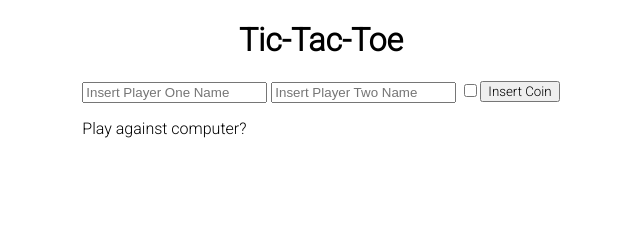
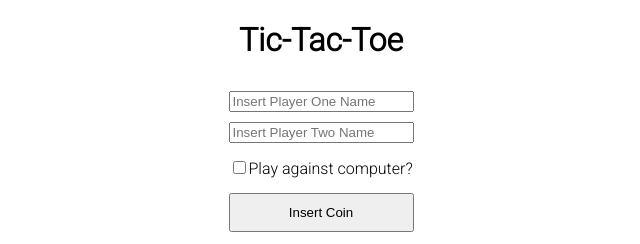
Before and after one commit to iamtburger/top-tictactoe, a plain HTML site: page index.html in a window 1280 px wide. Shown: the whole page, without its empty margins (319-959 px from the left). Drawn offline with Linux system fonts and the light colour scheme.

Commit message:
fully working version

```diff
--- a/css/style.css
+++ b/css/style.css
@@ -34,11 +34,30 @@
   justify-content: center;
   }
 
-  .players {
-    display: flex;
-    justify-content: center;
-  }
+.players {
+  display: flex;
+  justify-content: center;
+  margin-bottom: 15px;
+}
 
-button, form, h1, h2, p  {
+.input-container {
+  flex-direction: column;
+}
+
+body  {
   font-family: 'Roboto', sans-serif;
 }
+
+.player-inputs {
+  margin-top: 10px;
+}
+
+button {
+  width: 100%;
+  margin-top: 15px;
+  padding: 10px;
+}
+
+.against-computer {
+  margin-top: 15px;
+}
--- a/script.js
+++ b/script.js
@@ -16,12 +16,6 @@ const gameBoard = (() => {
         };
         document.querySelector('.grid').innerHTML = renderBoard()
     }
-
-    // It does not work this ways somehow
-    // function clearBoard() {
-    //     board = ['','','','','','','','',''];
-    //     document.querySelector('.grid').innerHTML = renderBoard()
-    // }
 
     return {board, renderBoard, clearBoard}
 
@@ -124,10 +118,6 @@ const game = (() => {
         return playerOne;
     }
 
-    let getStatus = () => {
-        return playAgainstComputer;
-    }
-
     function initializePlayers() {
         const playerOneName = document.querySelector('#player-one').value;
         const playerTwoName = document.querySelector('#player-two').value;
@@ -182,36 +172,18 @@ const game = (() => {
 
         }
         return false
-
-
-        // Solution using if else statements
-        // if (gameBoard.board[0] === val && gameBoard.board[1] === val && gameBoard.board[2] === val) {
-        //     console.log(`${val} WON THE GAME`)
-        // } else if (gameBoard.board[3] === val && gameBoard.board[4] === val && gameBoard.board[5] === val) {
-        //     console.log(`${val} WON THE GAME`)
-        // } else if (gameBoard.board[6] === val && gameBoard.board[7] === val && gameBoard.board[8] === val) {
-        //     console.log(`${val} WON THE GAME`)
-        // } else if (gameBoard.board[0] === val && gameBoard.board[3] === val && gameBoard.board[6] === val) {
-        //     console.log(`${val} WON THE GAME`)
-        // } else if (gameBoard.board[1] === val && gameBoard.board[4] === val && gameBoard.board[7] === val) {
-        //     console.log(`${val} WON THE GAME`)
-        // } else if (gameBoard.board[2] === val && gameBoard.board[5] === val && gameBoard.board[8] === val) {
-        //     console.log(`${val} WON THE GAME`)
-        // } else if (gameBoard.board[0] === val && gameBoard.board[4] === val && gameBoard.board[8] === val) {
-        //     console.log(`${val} WON THE GAME`)
-        // } else if (gameBoard.board[2] === val && gameBoard.board[4] === val && gameBoard.board[6] === val) {
-        //     console.log(`${val} WON THE GAME`)
-        // }
     }
 
     const gameWon = (winner) => {
 
         document.querySelector('.players').innerHTML = `
+            <div class="input-container">
                 <div>
                     <h1>${winner} has won the game!</h1>
                 </div>
                 <div>
                     <button id="new-game">Play Again</button>
+                </div>
             </div>
         `
         document.querySelector('#new-game').addEventListener('click', startGame)
@@ -220,11 +192,13 @@ const game = (() => {
 
     const tie = () => {
         document.querySelector('.players').innerHTML = `
+        <div class="input-container">
             <div>
                 <h1>It's a tie! Play again?</h1>
             </div>
             <div>
                 <button id="new-game">Play Again</button>
+            </div>
         </div>
     `
     document.querySelector('#new-game').addEventListener('click', startGame)
@@ -234,17 +208,6 @@ const game = (() => {
 
     function turn() {
         const that = this;
-        // function playerVsPlayer(player) {
-        //     that.innerText = player.playerSign;
-        //     gameBoard.board[that.dataset.label] = player.playerSign;
-        //     that.removeEventListener('click', turn);
-        //     if (checkForWin(gameBoard.board, player)) {
-        //         gameWon(player.playerName)
-        //     } else if (checkForTie(gameBoard.board)) {
-        //         tie()
-        //     }
-        //     round++
-        // };
 
         function step(player) {
             that.innerText = player.playerSign;
@@ -279,76 +242,10 @@ const game = (() => {
                     turn()
                 }
             } else {
-                step(playerAi);
+                setTimeout(()=>{step(playerAi)}, 800)
             }
         }
 
-        // if (!playAgainstComputer) {
-        //     if (round % 2 !== 0) {
-        //         playerVsPlayer(playerOne);
-        //     } else {
-        //         playerVsPlayer(playerTwo);
-        //     }
-        // } else {
-        //     if (round % 2 !== 0) {
-        //         playerVsPlayer(playerOne);
-        //         if (!checkForTie(gameBoard.board)) {
-        //             turn()
-        //         }
-        //     } else {
-        //         let best = computerAi.minimax(gameBoard.board, playerAi).index;
-        //         console.log(best);
-        //         gameBoard.board[best] = playerAi.playerSign;
-        //         document.querySelector(`#cell-${best}`).innerText = playerAi.playerSign;
-        //         that.removeEventListener('click', turn);
-
-        //         if (checkForWin(gameBoard.board, playerAi)) {
-        //             gameWon(playerAi.playerName)
-        //         } else if (checkForTie(gameBoard.board)) {
-        //             tie()
-        //         }
-        //         round++
-        //         return
-        //     }
-        // };
-
-
-        // if (round % 2 !== 0) {
-        //     playerVsPlayer(playerOne)
-        //     // this.innerText = playerOne.playerSign;
-        //     // gameBoard.board[this.dataset.label] = playerOne.playerSign;
-        //     // this.removeEventListener('click', turn);
-        //     // if (checkForWin(gameBoard.board, playerOne)) {
-        //     //     gameWon(playerOne.playerName)
-        //     // } else if (checkForTie(gameBoard.board)) {
-        //     //     tie()
-        //     // }
-        //     // round++
-        //     // let best = computerAi.minimax(gameBoard.board, playerAi);
-
-        // } else if (!playAgainstComputer) {
-        //     playerVsPlayer(playerTwo)
-        //     // this.innerText = playerTwo.playerSign;
-        //     // gameBoard.board[this.dataset.label] = playerTwo.playerSign;
-        //     // this.removeEventListener('click', turn);
-        //     // if (checkForWin(gameBoard.board, playerTwo)) {
-        //     //     gameWon(playerTwo.playerName)
-        //     // } else if (checkForTie(gameBoard.board)) {
-        //     //     tie()
-        //     // }
-        //     // round++
-        // } else {
-        //     let best = computerAi.minimax(gameBoard.board, playerAi)
-        //     this.innerText = playerAi.playerSign;
-        //     gameBoard.board[best.index] = playerAi.playerSign;
-        //     this.removeEventListener('click', turn);
-        //     if (checkForWin(gameBoard.board, playerAi)) {
-        //         gameWon(playerAi.playerName)
-        //     } else if (checkForTie(gameBoard.board)) {
-        //         tie()
-        //     }
-        //     round++
-        // }
     }
 
 
@@ -363,6 +260,14 @@ const game = (() => {
         main.innerHTML = gameBoard.renderBoard()
         initializePlayers()
         document.querySelectorAll('.cell').forEach(select => select.addEventListener('click', turn))
+        if (playAgainstComputer) {
+            document.querySelector('.players').innerHTML = `
+            <div>
+                <h2>Player One (${playerOne.playerSign}): ${playerOne.playerName}</h2>
+                <h2>Player Two (${playerAi.playerSign}): ${playerAi.playerName}</h2>
+            </div>
+        `
+        } else {
             document.querySelector('.players').innerHTML = `
                 <div>
                     <h2>Player One (${playerOne.playerSign}): ${playerOne.playerName}</h2>
@@ -370,27 +275,44 @@ const game = (() => {
                 </div>
             `
         }
+    }
 
     const startGame = () => {
         const playerForm =
         `
-        <div>
+        <div class="input-container">
+        <div class="player-inputs">
             <input type="text" id="player-one" placeholder="Insert Player One Name">
-            <input type="text" id="player-two" placeholder="Insert Player Two Name"> <input type="checkbox" id="computer"><p>Play against computer?</p></input>
         </div>
-        <div>
+        <div class="player-inputs">
+            <input type="text" id="player-two" placeholder="Insert Player Two Name">
+        </div>
+        <div class="against-computer">
+            <input type="checkbox" id="computer" name="computer">Play against computer?</input>
+        </div>
+        <div class="start-button">
             <button id="start-game">Insert Coin</button>
+        </div>
         </div>
         `;
         let header = document.querySelector('.players');
         header.innerHTML = playerForm;
-        document.querySelector('#start-game').addEventListener('click', newGame)
-        document.querySelector('.play-area').innerHTML = `<div class="grid"></div>`
+        let skynet = document.querySelector('#computer');
+        skynet.addEventListener('change', function() {
+            if (this.checked) {
+                console.log('Works')
+                document.querySelector('#player-two').hidden = true;
+            } else {
+                document.querySelector('#player-two').hidden = false;
+            };
+        })
+        document.querySelector('#start-game').addEventListener('click', newGame);
+        document.querySelector('.play-area').innerHTML = `<div class="grid"></div>`;
     }
     startGame()
 
 
 
-    return { getPlayer, checkForWin, playerAi, playerTwo, checkForTie, getStatus }
+    return { getPlayer, checkForWin, playerAi, playerTwo, checkForTie }
 
 })()
```
Lines whose indentation alone changed are shown as unchanged.
